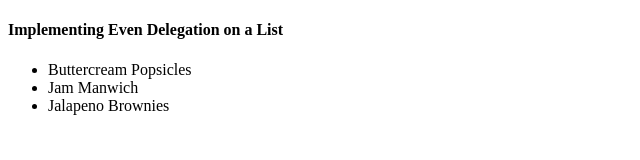
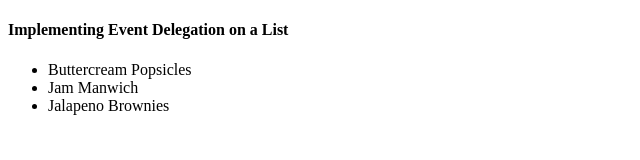
Before and after one commit to AGgit1111/eventDelegation, a plain HTML site: page index.html in a window 1280 px wide. Shown: the full height of the page, 0-640 px from the left. Drawn offline with Linux system fonts and the light colour scheme.

Commit message:
Fixed typo in HTML.

```diff
--- a/index.html
+++ b/index.html
@@ -6,7 +6,7 @@
     </head>
 
     <body>
-        <h4>Implementing Even Delegation on a List</h4>
+        <h4>Implementing Event Delegation on a List</h4>
         <ul id="myList">
             <li>Buttercream Popsicles</li>
             <li>Jam Manwich</li>
```
